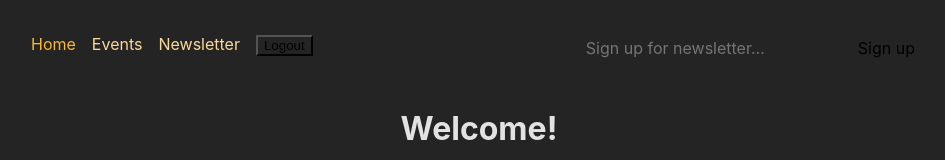
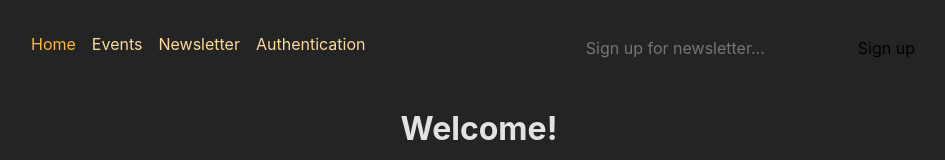
Before and after one commit to cdspaceNoob/React-Auth-Token, a React (Create React App) app in the folder frontend/: page / in a window 1280 px wide. Shown: the top 160 px of the page, without its empty margins (161-1106 px from the left). Built offline with nearby package versions, Linux system fonts and the light colour scheme; sample sign-in values are in the browser's storage.

Commit message:
set token duration and expiration

```diff
--- a/frontend/src/components/EventItem.js
+++ b/frontend/src/components/EventItem.js
@@ -3,7 +3,7 @@
 import classes from "./EventItem.module.css";
 
 const EventItem = ({ event }) => {
-  const token = useRouteLoaderData();
+  const token = useRouteLoaderData("root");
   const submit = useSubmit();
 
   const startDeleteHandler = () => {
--- a/frontend/src/pages/Authentication.js
+++ b/frontend/src/pages/Authentication.js
@@ -42,5 +42,9 @@
 
   localStorage.setItem("token", token);
 
+  const expiration = new Date();
+  expiration.setHours(expiration.getHours() + 1);
+  localStorage.setItem("expiration", expiration.toISOString());
+
   return redirect("/");
 };
--- a/frontend/src/pages/Logout.js
+++ b/frontend/src/pages/Logout.js
@@ -2,5 +2,6 @@
 
 export const action = () => {
   localStorage.removeItem("token");
+  localStorage.removeItem("expiration");
   return redirect("/");
 };
--- a/frontend/src/pages/Root.js
+++ b/frontend/src/pages/Root.js
@@ -1,9 +1,30 @@
-import { Outlet, useNavigation } from 'react-router-dom';
+import { useEffect } from "react";
 
-import MainNavigation from '../components/MainNavigation';
+import { Outlet, useLoaderData, useSubmit } from "react-router-dom";
 
-function RootLayout() {
-  // const navigation = useNavigation();
+import MainNavigation from "../components/MainNavigation";
+import { getTokenDuration } from "../util/auth";
+
+const RootLayout = () => {
+  const token = useLoaderData();
+  const submit = useSubmit();
+
+  useEffect(() => {
+    if (!token) {
+      return;
+    }
+
+    if (token === "EXPIRED") {
+      submit(null, { action: "/logout", method: "POST" });
+    }
+
+    const tokenDuration = getTokenDuration();
+    console.log(tokenDuration);
+
+    setTimeout(() => {
+      submit(null, { action: "/logout", method: "POST" });
+    }, tokenDuration);
+  }, [token, submit]);
 
   return (
     <>
@@ -14,6 +35,6 @@
       </main>
     </>
   );
-}
+};
 
 export default RootLayout;
--- a/frontend/src/util/auth.js
+++ b/frontend/src/util/auth.js
@@ -1,7 +1,26 @@
 import { redirect } from "react-router-dom";
+
+export const getTokenDuration = () => {
+  const storedExpirationDate = localStorage.getItem("expiration");
+  const expirationDate = new Date(storedExpirationDate);
+  const now = new Date();
+  const duration = expirationDate.getTime() - now.getTime();
+  return duration;
+};
 
 export const getAuthToken = () => {
   const token = localStorage.getItem("token");
+
+  if (!token) {
+    return null;
+  }
+
+  const tokenDuration = getTokenDuration();
+
+  if (tokenDuration < 0) {
+    return "EXPIRED";
+  }
+
   return token;
 };
 
```
